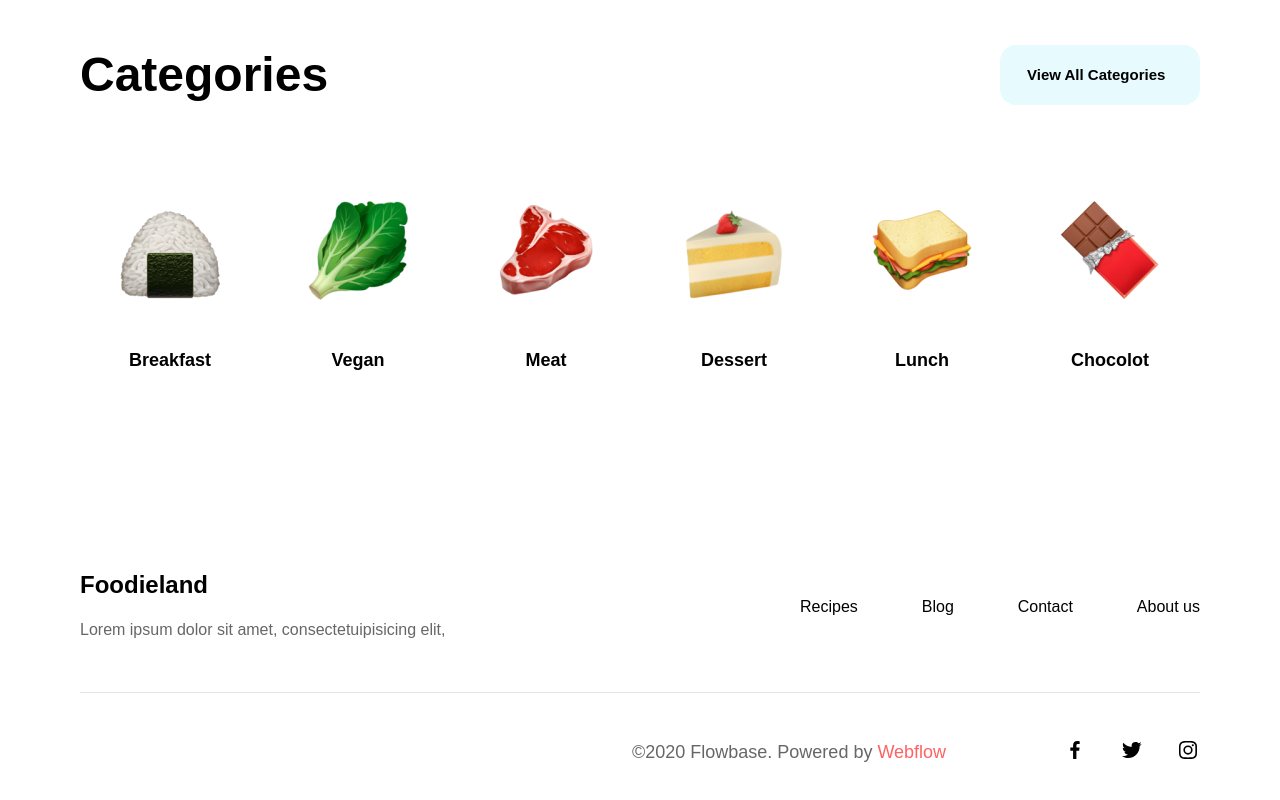
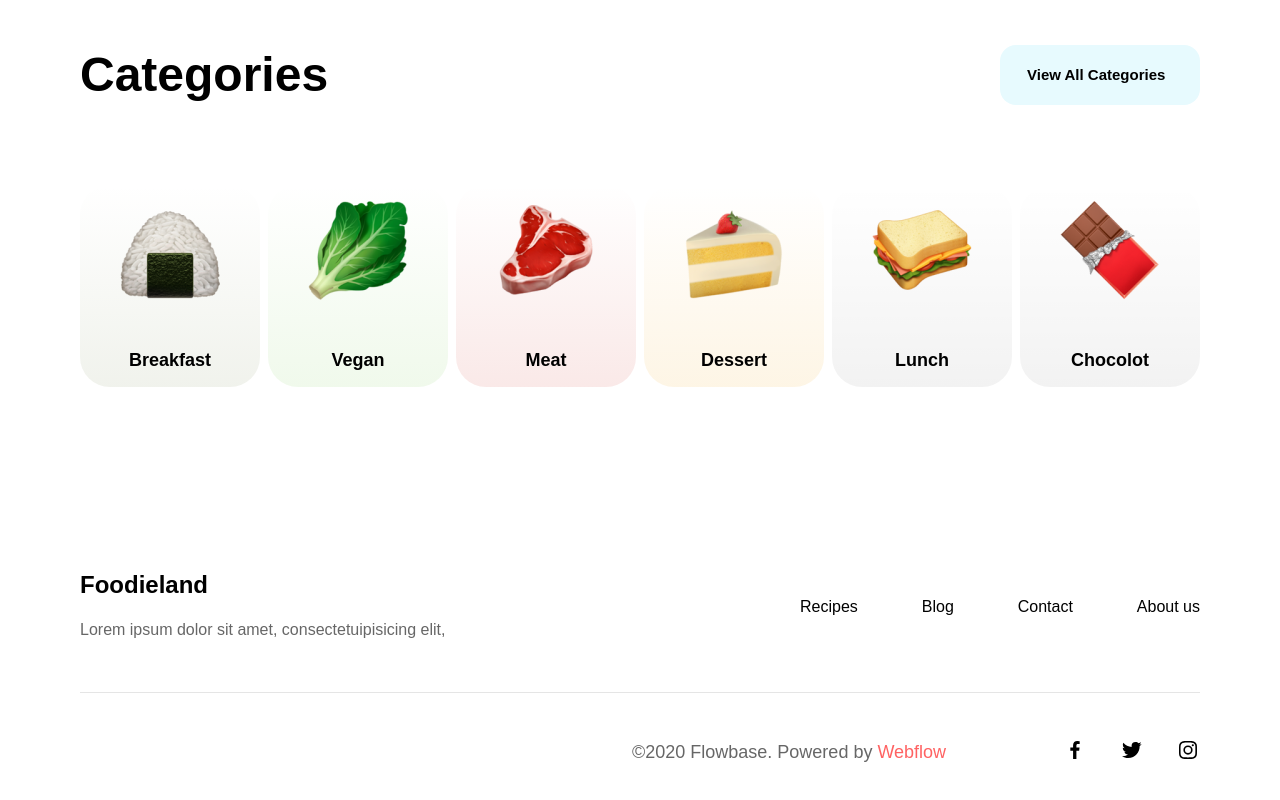
Before and after one commit to vajihe410/foodieland, a Next.js app: page / in a window 1280 px wide. Shown: the part 948-1748 px from the top of the page. Built offline with nearby package versions, Linux system fonts and the light colour scheme.

Commit message:
Feat & Edit:create ctegory component with styles and edit styles

```diff
--- a/components/module/Categories.js
+++ b/components/module/Categories.js
@@ -13,14 +13,6 @@ function Categories() {
         {id:5, src:"/images/Lunch.png", alt:"Lunch", name:"Lunch"},
         {id:6, src:"/images/Chocolate.png", alt:"Chocolate", name:"Chocolot"},
     ]
-    const backgroundColor = [
-      "linear-gradient(180deg, rgba(112, 130, 70, 0) 0%, rgba(112, 130, 70, 0.1) 100%);",
-      "linear-gradient(180deg, rgba(108, 198, 63, 0) 0%, rgba(108, 198, 63, 0.1) 100%);",
-      "linear-gradient(180deg, rgba(204, 38, 27, 0) 0%, rgba(204, 38, 27, 0.1) 100%);",
-      "linear-gradient(180deg, rgba(240, 158, 0, 0) 0%, rgba(240, 158, 0, 0.1) 100%);",
-      "linear-gradient(180deg, rgba(0, 0, 0, 0) 0%, rgba(0, 0, 0, 0.05) 100%);",
-      "linear-gradient(180deg, rgba(0, 0, 0, 0) 0%, rgba(0, 0, 0, 0.05) 100%);"
-    ]
   return (
     <div className={styles.container}>
         <div className={styles.descriptions}>
@@ -28,7 +20,7 @@ function Categories() {
             <Link href="/categories">View All Categories</Link>
         </div>
         <div className={styles.categories}>
-          {categories.map((category,index) => <Category key={category.id} data={category}  style ={{backgroundColor:backgroundColor[index]}}/>)}
+          {categories.map((category) => <Category key={category.id} data={category} />)}
         </div>
     </div>
   )
--- a/components/module/Categories.module.css
+++ b/components/module/Categories.module.css
@@ -29,7 +29,27 @@
     flex-wrap: wrap;
     margin-top: 80px;
 }
-.categories div:nth-child(2){
-    background-color: linear-gradient(180deg, rgba(112, 130, 70, 0) 0%, rgba(112, 130, 70, 0.1) 100%);
+.categories div:first-child{
+    background: linear-gradient(180deg, rgba(112, 130, 70, 0) 0%, rgba(112, 130, 70, 0.1) 100%);;
 
 }
+.categories div:nth-child(2){
+    background: linear-gradient(180deg, rgba(108, 198, 63, 0) 0%, rgba(108, 198, 63, 0.1) 100%);;
+
+}
+.categories div:nth-child(3){
+    background: linear-gradient(180deg, rgba(204, 38, 27, 0) 0%, rgba(204, 38, 27, 0.1) 100%);;
+
+}
+.categories div:nth-child(4){
+    background: linear-gradient(180deg, rgba(240, 158, 0, 0) 0%, rgba(240, 158, 0, 0.1) 100%);;
+
+}
+.categories div:nth-child(5){
+    background: linear-gradient(180deg, rgba(0, 0, 0, 0) 0%, rgba(0, 0, 0, 0.05) 100%);;
+
+}
+.categories div:last-child{
+    background: linear-gradient(180deg, rgba(0, 0, 0, 0) 0%, rgba(0, 0, 0, 0.05) 100%);;
+
+}
--- a/components/module/Category.module.css
+++ b/components/module/Category.module.css
@@ -6,7 +6,6 @@
     flex-direction: column;
     align-items: center;
     justify-content: center;
-
 }
 .container img{
     width: 100px;
@@ -17,5 +16,4 @@
     font-weight: 600;
     line-height: 21.78px;
     margin-top: 50px;
-
 }
```
